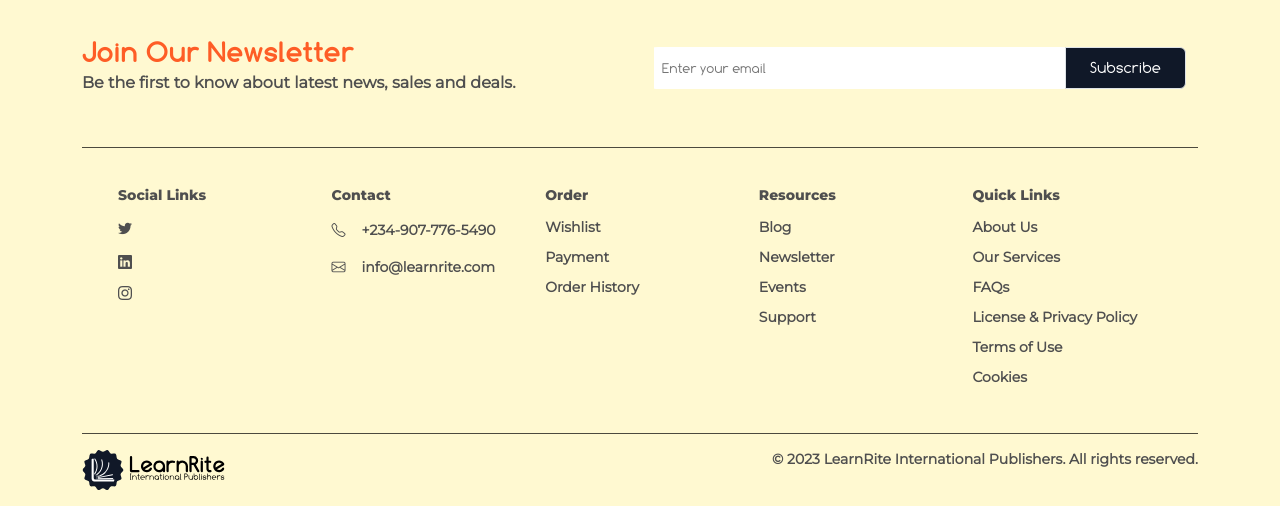
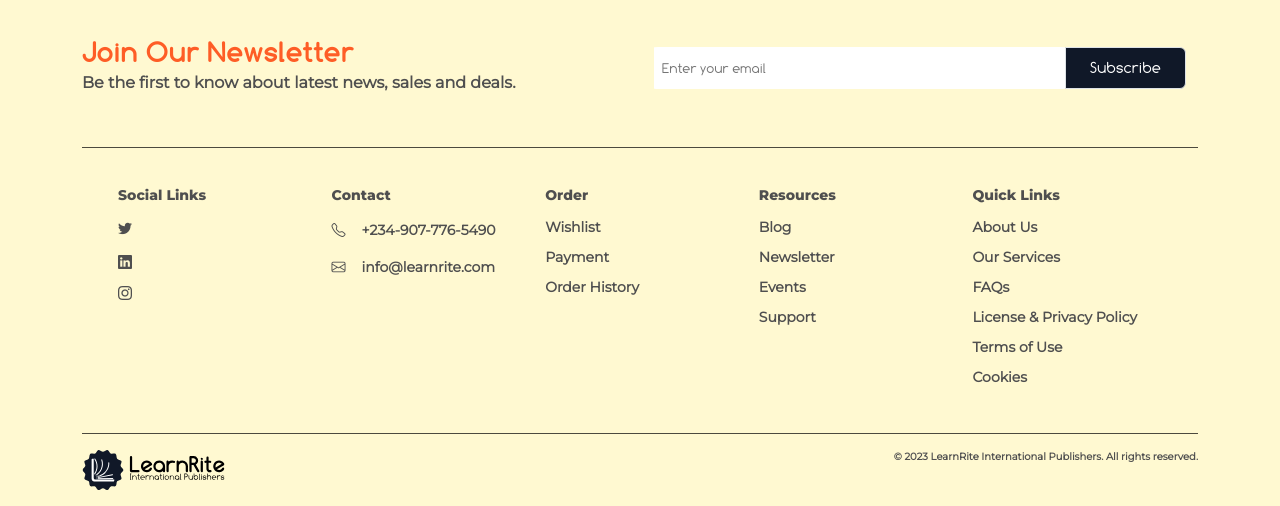
Before and after one commit to arioritsebafortosanyemi-blip/LearnRite_Site, a Django app: page / in a window 1280 px wide. Shown: the part 4629-5135 px from the top of the page. Run offline with Django 4.2, Linux system fonts and the light colour scheme; data comes from the database, SQL or seed files in the repository; parts of the project's set-up code (start-up, migrations or seed data) failed here and were passed over; some libraries are stand-ins or nearby versions.

Commit message:
1st push

```diff
--- a/static/css/custom.css
+++ b/static/css/custom.css
@@ -387,6 +387,13 @@
   text-decoration: none;
 }
 
+.footer-rights{
+  font-family: montserratregular;
+  font-size: 10px;
+  font-weight: 600;
+  color: #4F4F4F;
+  text-decoration: none;
+}
 
 .footer h6{
   font-family: montserratextrabold;
--- a/store/templates/store/index.html
+++ b/store/templates/store/index.html
@@ -593,7 +593,7 @@
                     <div class="col">
                         <img class="img-fluid" src="{% static 'store/footer_logo.svg' %}" alt="">
                     </div>
-                    <div class="col text-md-end m-0 px-0 border-3 footer-text">
+                    <div class="col text-md-end m-0 px-0 border-3 footer-rights">
                         <p>© 2023 LearnRite International Publishers. All rights reserved.</p>
                     </div>
                   </div>
--- a/templates/base.html
+++ b/templates/base.html
@@ -249,7 +249,7 @@
         <div class="col">
             <img class="img-fluid" src="{% static 'store/footer_logo.svg' %}" alt="">
         </div>
-        <div class="col text-md-end m-0 px-0 border-3 footer-text">
+        <div class="col text-md-end m-0 px-0 border-3 footer-rights">
             <p>© 2023 LearnRite International Publishers. All rights reserved.</p>
         </div>
       </div>
--- a/templates/base1.html
+++ b/templates/base1.html
@@ -244,7 +244,7 @@
                     <div class="col">
                         <img class="img-fluid" src="{% static 'store/footer_logo.svg' %}" alt="">
                     </div>
-                    <div class="col text-md-end m-0 px-0 border-3 footer-text">
+                    <div class="col text-md-end m-0 px-0 border-3 footer-rights">
                         <p>© 2023 LearnRite International Publishers. All rights reserved.</p>
                     </div>
                   </div>
```
